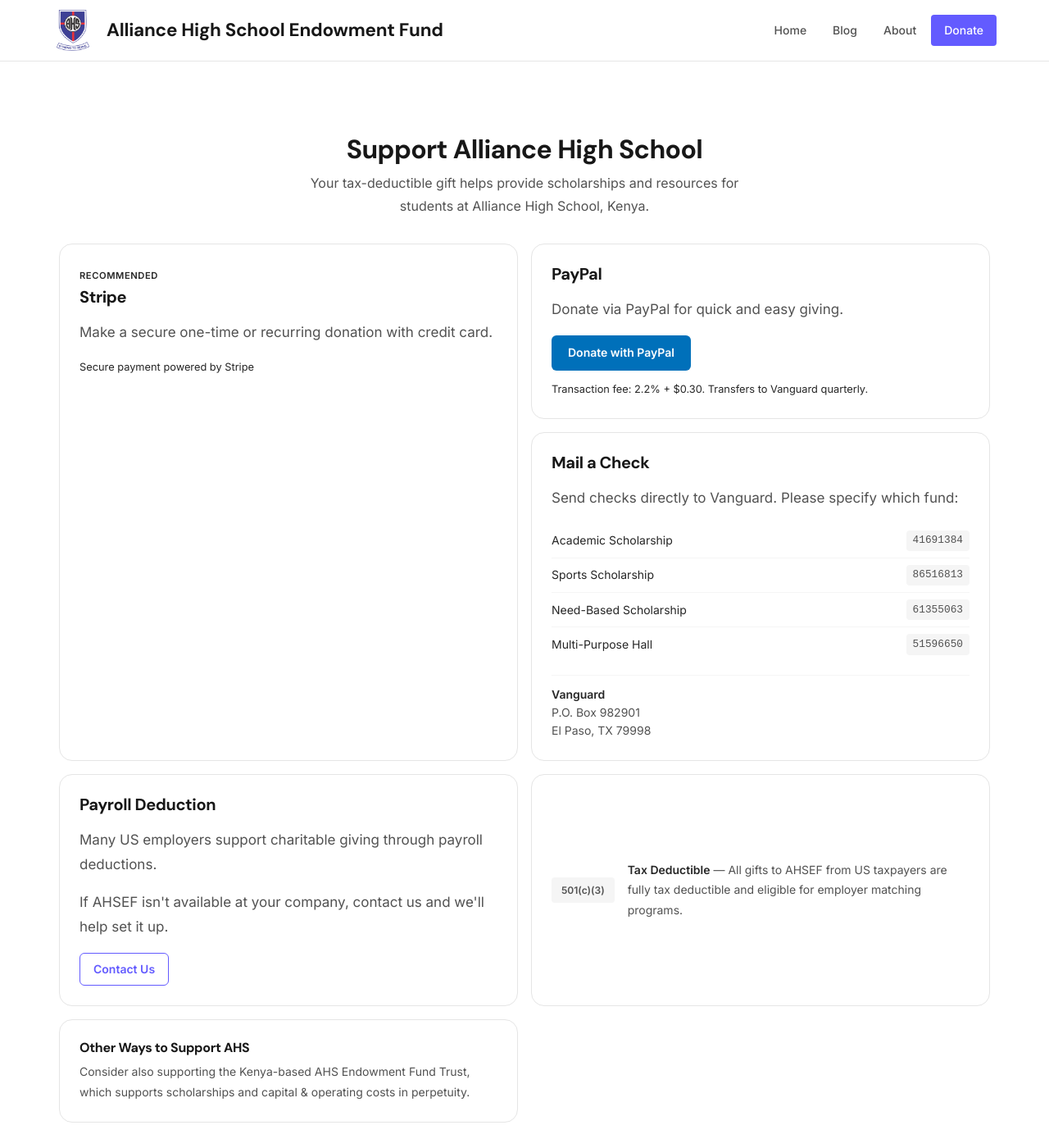
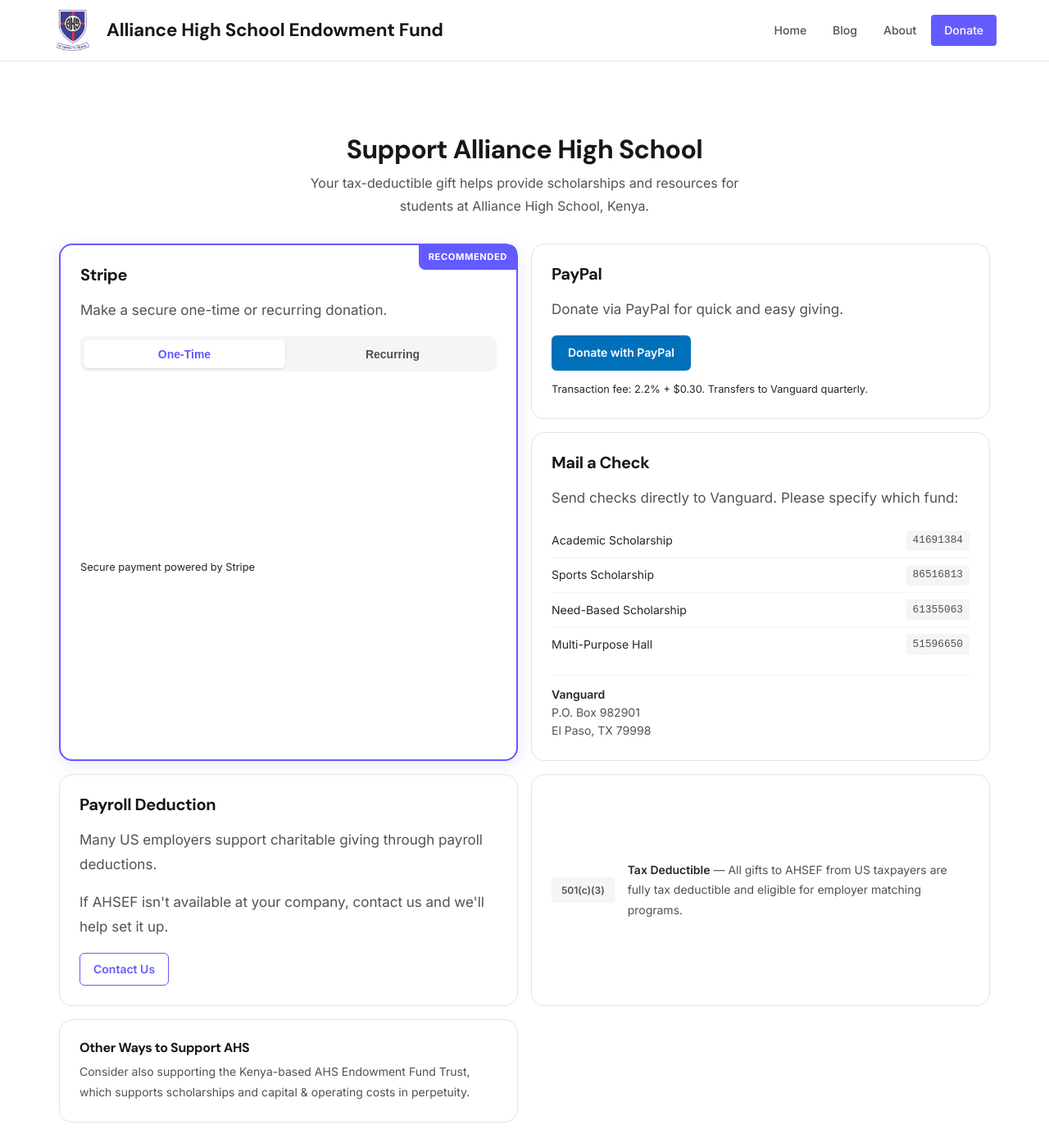
Before and after one commit to ahsef/ahsef.github.io, a Jekyll site: the page built from _pages/donate.html, in a window 1280 px wide and 1400 px high. Shown: the whole window at 82% size. Built offline with Jekyll 4.4.1, drawn with Linux system fonts in a browser that asks for light colours.

Commit message:
Add support for recurring payments via Stripe.

```diff
--- a/_pages/donate.html
+++ b/_pages/donate.html
@@ -11,12 +11,17 @@
 <div class="donate-grid">
 
     <!-- Stripe Card - Primary -->
-    <section class="card card-stripe">
-        <div class="card-badge">Recommended</div>
+    <section class="card card-stripe card-featured">
+        <span class="featured-badge">Recommended</span>
         <h3>Stripe</h3>
-        <p>Make a secure one-time or recurring donation with credit card.</p>
+        <p>Make a secure one-time or recurring donation.</p>
 
-        <div class="stripe-container">
+        <div class="stripe-tabs">
+            <button class="stripe-tab active" onclick="switchStripeTab('onetime')">One-Time</button>
+            <button class="stripe-tab" onclick="switchStripeTab('recurring')">Recurring</button>
+        </div>
+
+        <div class="stripe-content" id="stripe-onetime">
             <script async src="https://js.stripe.com/v3/buy-button.js"></script>
             <stripe-buy-button
                 buy-button-id="buy_btn_1SgKHFRjcTuPJpPvT5Tt7MEP"
@@ -25,8 +30,36 @@
             </stripe-buy-button>
         </div>
 
+        <div class="stripe-content" id="stripe-recurring" style="display: none;">
+            <stripe-buy-button
+                buy-button-id="buy_btn_1T0HSFRjcTuPJpPvYApv7lsy"
+                publishable-key="pk_live_51SQ8qjRjcTuPJpPvqbUb7ghQHIRKep1S33myObxXLPoFweBrn8wEP3w75BOCO1BnPPxdnJQc164KWtQClSV4LpKs00frCdYHeG"
+            >
+            </stripe-buy-button>
+        </div>
+
         <p class="card-note">Secure payment powered by Stripe</p>
     </section>
+
+    {% raw %}
+    <script type="text/javascript">
+    function switchStripeTab(tab) {
+        var tabs = document.querySelectorAll('.stripe-tab');
+        tabs.forEach(function(t) { t.classList.remove('active'); });
+
+        document.getElementById('stripe-onetime').style.display = 'none';
+        document.getElementById('stripe-recurring').style.display = 'none';
+
+        if (tab === 'onetime') {
+            tabs[0].classList.add('active');
+            document.getElementById('stripe-onetime').style.display = 'block';
+        } else {
+            tabs[1].classList.add('active');
+            document.getElementById('stripe-recurring').style.display = 'block';
+        }
+    }
+    </script>
+    {% endraw %}
 
     <!-- PayPal Card -->
     <section class="card card-paypal">
--- a/_sass/_layout.scss
+++ b/_sass/_layout.scss
@@ -1674,3 +1674,74 @@
     }
   }
 }
+
+// ========================================
+// Featured Stripe Card
+// ========================================
+
+.card-featured {
+  position: relative;
+  border: 2px solid var(--accent) !important;
+  box-shadow: 0 4px 20px rgba(99, 91, 255, 0.15) !important;
+
+  &:hover {
+    box-shadow: 0 8px 30px rgba(99, 91, 255, 0.25) !important;
+  }
+}
+
+.featured-badge {
+  position: absolute;
+  top: -1px;
+  right: -1px;
+  background: var(--accent);
+  color: var(--white);
+  font-size: 0.7rem;
+  font-weight: 700;
+  text-transform: uppercase;
+  letter-spacing: 0.05em;
+  padding: 0.4rem 0.75rem;
+  border-radius: 0 10px 0 8px;
+}
+
+.stripe-tabs {
+  display: flex;
+  gap: 0.5rem;
+  margin-bottom: 1rem;
+  background: var(--gray-100);
+  padding: 4px;
+  border-radius: 8px;
+}
+
+.stripe-tab {
+  flex: 1;
+  padding: 0.6rem 1rem;
+  border: none;
+  background: transparent;
+  font-size: 0.875rem;
+  font-weight: 600;
+  color: var(--gray-600);
+  cursor: pointer;
+  border-radius: 6px;
+  transition: all 0.2s ease;
+
+  &:hover {
+    color: var(--gray-900);
+  }
+
+  &.active {
+    background: var(--white);
+    color: var(--accent);
+    box-shadow: 0 1px 3px rgba(0,0,0,0.1);
+  }
+}
+
+.stripe-content {
+  min-height: 200px;
+  display: flex;
+  justify-content: center;
+  align-items: center;
+
+  stripe-buy-button {
+    display: block;
+  }
+}
```
